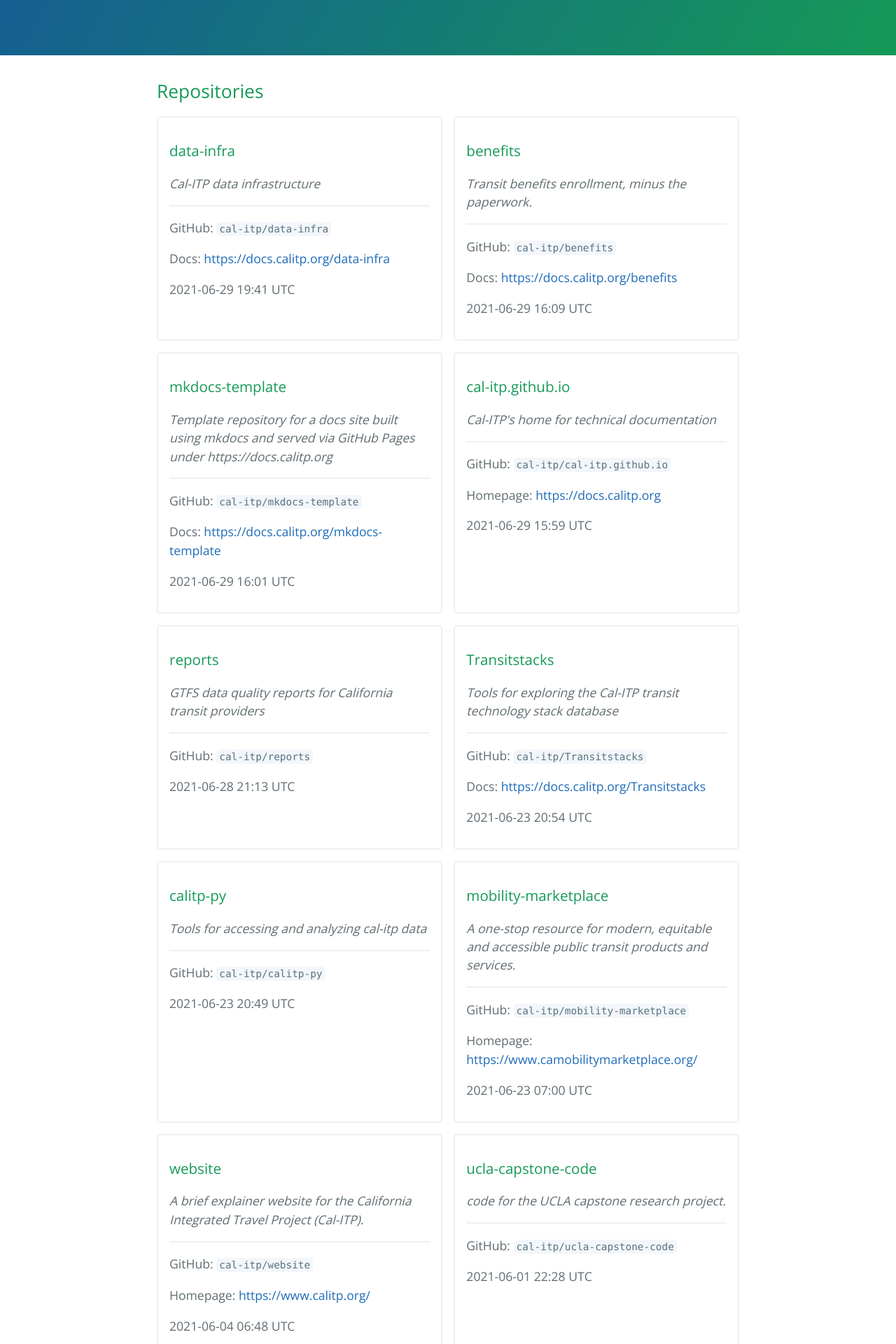
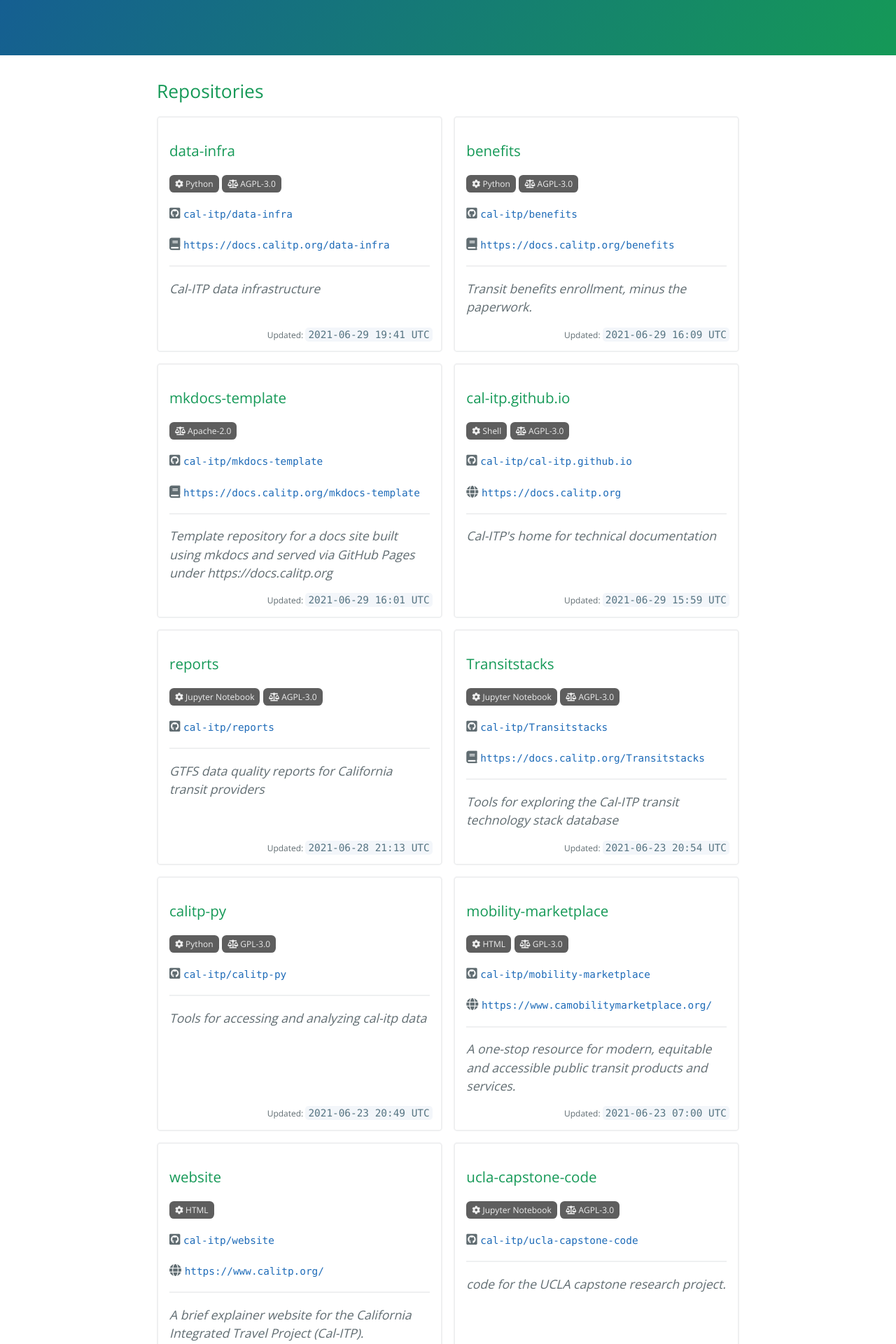
Before and after one commit to cal-itp/cal-itp.github.io, a Jekyll site: the page built from index.html, in a window 1280 px wide. Shown: the part 304-2224 px from the top of the page at 70% size. Built offline with Jekyll 4.4.1, drawn with Linux system fonts in a browser that asks for light colours; nearby versions of some CDN libraries; some of the changed text lies outside the part shown.

Commit message:
feat(repos): improve repo blocks
* language, license info
* clean up styling
* icons

```diff
--- a/_includes/repos/record.html
+++ b/_includes/repos/record.html
@@ -2,18 +2,39 @@
 {% if repo %}
 <div class="repo">
     <h3>{{ repo.name }}</h3>
-    <p><em>{{ repo.description }}</em></p>
-    <hr />
-    <p>GitHub: <a href="{{ repo.html_url }}"><code>cal-itp/{{ repo.name }}</code></a></p>
-
+    {% if repo.language %}
+    <small class="pill"><i class="fas fa-cog" aria-label="Cog icon"></i> {{ repo.language }}</small>
+    {% endif %}
+    {% if repo.license and repo.license.key != "other" %}
+    <small class="pill"><i class="fas fa-balance-scale" aria-label="Scale icon"></i> {{ repo.license.spdx_id }}</small>
+    {% endif %}
+    <p class="github">
+        <i class="fab fa-github-square" aria-label="GitHub icon"></i>
+        <a href="{{ repo.html_url }}">cal-itp/{{ repo.name }}</a>
+    </p>
     {% capture docs_site %}https://docs.calitp.org/{{ repo.name }}{% endcapture %}
     {% if repo.name != 'cal-itp.github.io' and repo.has_pages %}
-    <p>Docs: <a href="{{ docs_site }}">{{ docs_site }}</a></p>
+    <p class="docs">
+        <i class="fas fa-book" aria-label="Book icon"></i>
+        <a href="{{ docs_site }}">{{ docs_site }}</a>
+    </p>
     {% endif %}
 
     {% if repo.homepage and repo.homepage != "" and repo.homepage != docs_site %}
-    <p>Homepage: <a href="{{ repo.homepage }}">{{ repo.homepage }}</a></p>
+    <p class="homepage">
+        <i class="fas fa-globe" aria-label="Globe icon"></i>
+        <a href="{{ repo.homepage }}">{{ repo.homepage }}</a>
+    </p>
     {% endif %}
-    <span>{{ repo.pushed_at | date: "%Y-%m-%d %H:%M" }} UTC</span>
+
+    <hr />
+
+    <p><em>{{ repo.description }}</em></p>
+
+    <span class="timestamp">
+        Updated: <a href="{{ repo.html_url }}/commits/{{ repo.default_branch }}">
+            <code>{{ repo.pushed_at | date: "%Y-%m-%d %H:%M" }} UTC</code>
+        </a>
+    </span>
 </div>
 {% endif %}
--- a/_layouts/default.html
+++ b/_layouts/default.html
@@ -19,7 +19,8 @@
     <meta name="viewport" content="width=device-width, initial-scale=1">
     <meta name="theme-color" content="{{ site.theme.color }}">
     <meta name="apple-mobile-web-app-status-bar-style" content="black-translucent">
-    <link rel="stylesheet" href="https://cdn.jsdelivr.net/npm/modern-normalize@1.1.0/modern-normalize.min.css">
+    <link rel="stylesheet" href="https://cdnjs.cloudflare.com/ajax/libs/modern-normalize/1.1.0/modern-normalize.min.css">
+    <link rel="stylesheet" href="https://cdnjs.cloudflare.com/ajax/libs/font-awesome/5.14.0/css/all.min.css">
     <link rel="stylesheet" href="{{ '/assets/css/style.css?v=' | append: site.github.build_revision | relative_url }}">
   </head>
   <body>
--- a/_sass/mixins.scss
+++ b/_sass/mixins.scss
@@ -17,3 +17,11 @@
     @content;
   }
 }
+
+.pill {
+  background-color: #5e5e5e;
+  border-radius: 0.4rem;
+  color: #eee;
+  font-size: 0.75rem;
+  padding: 0.25rem 0.5rem;
+}
--- a/_sass/repos.scss
+++ b/_sass/repos.scss
@@ -9,6 +9,7 @@
 }
 
 .repo {
+    position: relative;
     border: solid 2px $hr-border-color;
     border-radius: 0.3rem;
     padding: 2rem 1rem;
@@ -25,4 +26,20 @@
     @include small {
         width: 100%;
     }
+
+    a {
+        font-family: Consolas, "Liberation Mono", Menlo, Courier, monospace;
+        font-size: 0.9rem;
+    }
+
+    .timestamp {
+        position: absolute;
+        bottom: 0.5rem;
+        right: 0.25rem;
+        padding: 0.25rem 0.5rem;
+
+        &, > code {
+            font-size: 0.75rem;
+        }
+    }
 }
```
